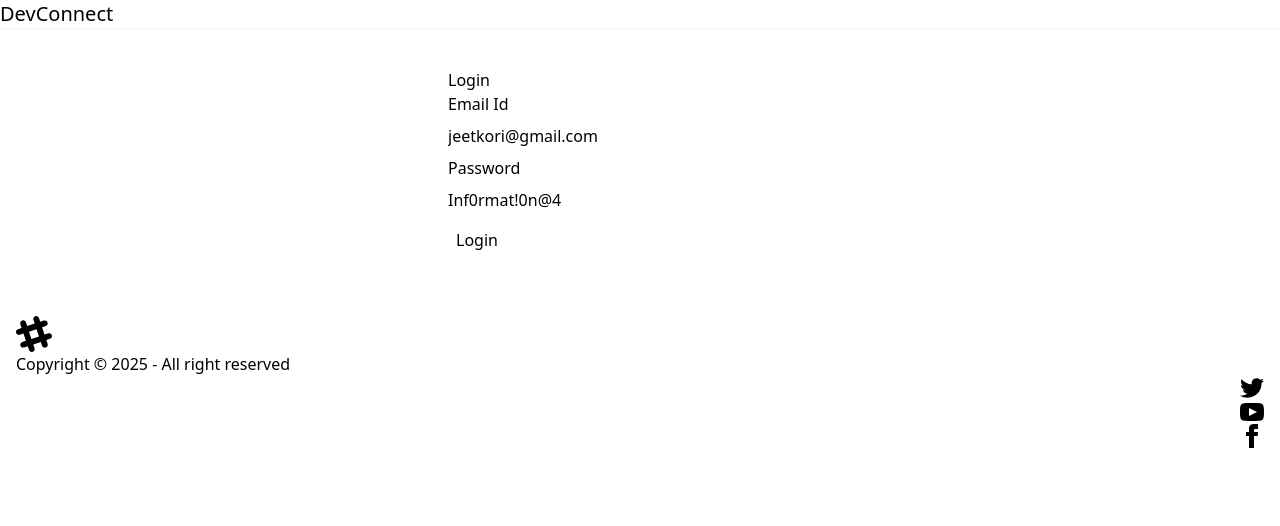
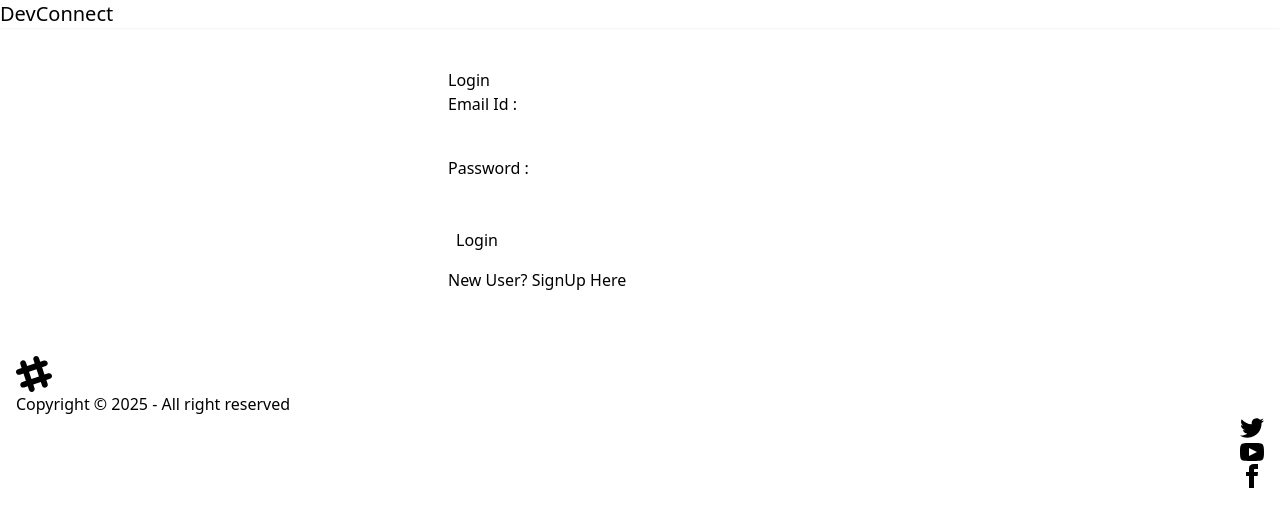
Before and after one commit to AnsariSadaan/devConnect, a React (Vite) app: page /login in a window 1280 px wide. Shown: the top 526 px of the page. Built offline with nearby package versions, Linux system fonts and the light colour scheme; no server answers.

Commit message:
toggle signup and login page

```diff
--- a/src/components/Login.jsx
+++ b/src/components/Login.jsx
@@ -7,20 +7,37 @@ import { BASE_URL } from '../utils/constants';
 
 const Login = () => {
 
-    const [emailId, setEmailId] = useState("jeetkori@gmail.com");
-    const [password, setPassword] = useState("Inf0rmat!0n@4");
+    const [firstName, setFirstName] = useState('');
+    const [lastName, setLastName] = useState('');
+    const [emailId, setEmailId] = useState("");
+    const [password, setPassword] = useState("");
+    const [isLoginForm, setIsLoginForm] = useState(true);
     const [error, setError] = useState('');
     const dispatch = useDispatch();
     const navigate = useNavigate();
 
     const handleLogin = async () => {
         try {
-            const response = await axios.post(BASE_URL + "/login",  {
+            const response = await axios.post(BASE_URL + "/login", {
                 emailId,
                 password,
-            }, {withCredentials: true})
+            }, { withCredentials: true })
             dispatch(addUser(response?.data?.data));
             navigate('/');
+        } catch (error) {
+            setError(error?.response?.data?.message);
+        }
+    }
+
+    const handleSignup = async () => {
+        try {
+            const response = await axios.post(BASE_URL + "/signup", {
+                firstName,
+                lastName,
+                emailId,
+                password,}, {withCredentials: true});
+            dispatch(addUser(response?.data?.data));
+            return navigate('/profile');
         } catch (error) {
             setError(error?.response?.data?.message);
         }
@@ -30,25 +47,43 @@ const Login = () => {
         <div className='flex justify-center my-10'>
             <div className="card card-border bg-base-300 w-96">
                 <div className="card-body">
-                    <h2 className="card-title justify-center">Login</h2>
+                    <h2 className="card-title justify-center">{isLoginForm ? "Login" : "SignUp"}</h2>
                     <div>
+                        {!isLoginForm &&
+                            <>
+                                <label className="form-control w-full max-w-xs">
+                                    <div className="label">
+                                        <span className="label-text">First Name :</span>
+                                    </div>
+                                    <input type="text" value={firstName} onChange={(e) => setFirstName(e.target.value)} className="input input-bordered w-full max-w-xs my-2" />
+                                </label>
+                                <label className="form-control w-full max-w-xs">
+                                    <div className="label">
+                                        <span className="label-text">Last Name :</span>
+                                    </div>
+                                    <input type="text" value={lastName} onChange={(e) => setLastName(e.target.value)} className="input input-bordered w-full max-w-xs my-2" />
+                                </label>
+                            </>
+                        }
                         <label className="form-control w-full max-w-xs">
                             <div className="label">
-                                <span className="label-text">Email Id</span>
+                                <span className="label-text">Email Id :</span>
                             </div>
                             <input type="text" value={emailId} onChange={(e) => setEmailId(e.target.value)} className="input input-bordered w-full max-w-xs my-2" />
                         </label>
                         <label className="form-control w-full max-w-xs">
                             <div className="label">
-                                <span className="label-text">Password</span>
+                                <span className="label-text">Password :</span>
                             </div>
-                            <input type="text" value={password} onChange={(e) => setPassword(e.target.value)} className="input input-bordered w-full max-w-xs my-2" />
+                            <input type="password" value={password} onChange={(e) => setPassword(e.target.value)} className="input input-bordered w-full max-w-xs my-2" />
                         </label>
                     </div>
                     <p className='text-red-600'>{error}</p>
                     <div className="card-actions justify-center m-2">
-                        <button className="btn btn-primary" onClick={handleLogin}>Login</button>
+                        <button className="btn btn-primary" onClick={isLoginForm ? handleLogin : handleSignup}>{isLoginForm ? "Login" : "SignUp"}</button>
                     </div>
+                    <p className='cursor-pointer m-auto py-2' onClick={()=> setIsLoginForm((value)=> !value) }>{isLoginForm ?
+                    "New User? SignUp Here " : "Existing User? Login Here"} </p>
                 </div>
             </div>
         </div>
```
